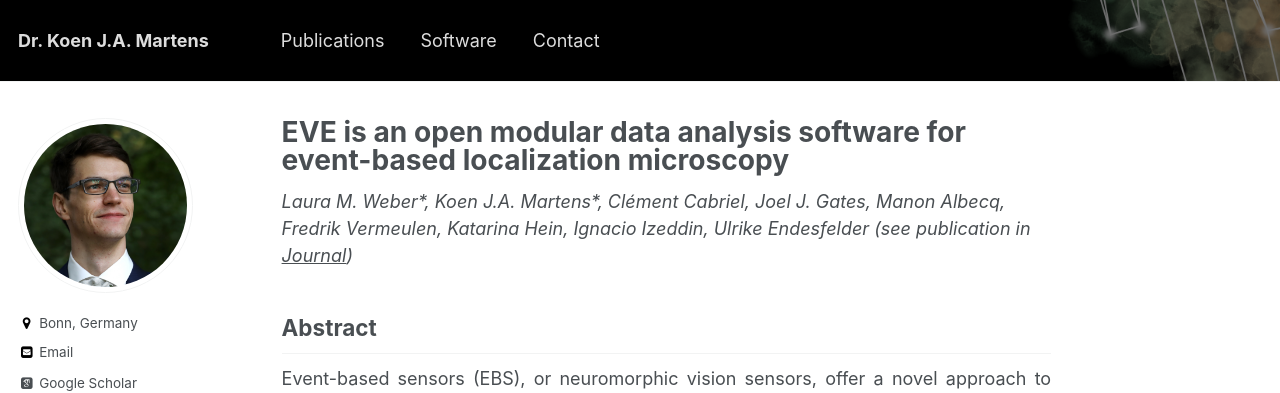
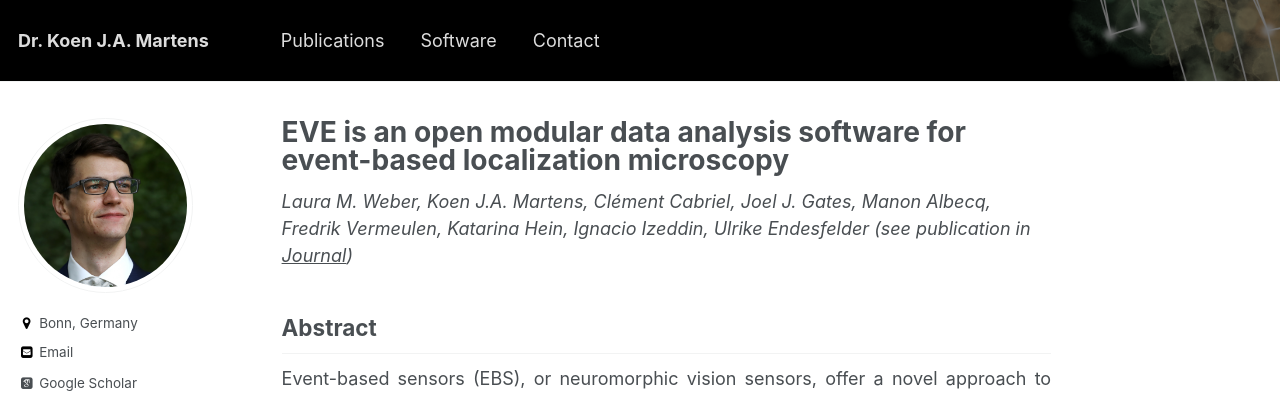
Before and after one commit to kjamartens/kjamartens.github.io, a Jekyll site: the page built from _publications/2024-EVE.md, in a window 1280 px wide and 1239 px high. Shown: the top 393 px of the window. Built offline with Jekyll 4.4.1, drawn with Linux system fonts in a browser that asks for light colours; some web fonts are replaced; comment, search, counter and statistics services are not loaded.

Commit message:
Update 2024-EVE.md

```diff
--- a/_publications/2024-EVE.md
+++ b/_publications/2024-EVE.md
@@ -2,7 +2,7 @@
 title: 'EVE is an open modular data analysis software for event-based localization microscopy'
 date: 2024-08-09
 venue: bioRxiv
-authors: 'Laura M. Weber*, Koen J.A. Martens*, Clément Cabriel, Joel J. Gates, Manon Albecq, Fredrik Vermeulen, Katarina Hein, Ignacio Izeddin, Ulrike Endesfelder'
+authors: 'Laura M. Weber, Koen J.A. Martens, Clément Cabriel, Joel J. Gates, Manon Albecq, Fredrik Vermeulen, Katarina Hein, Ignacio Izeddin, Ulrike Endesfelder'
 paperurl: 'https://www.biorxiv.org/content/10.1101/2024.08.09.607224v1.abstract'
 # rgate: ''
 tagline: 'Methods'
```
